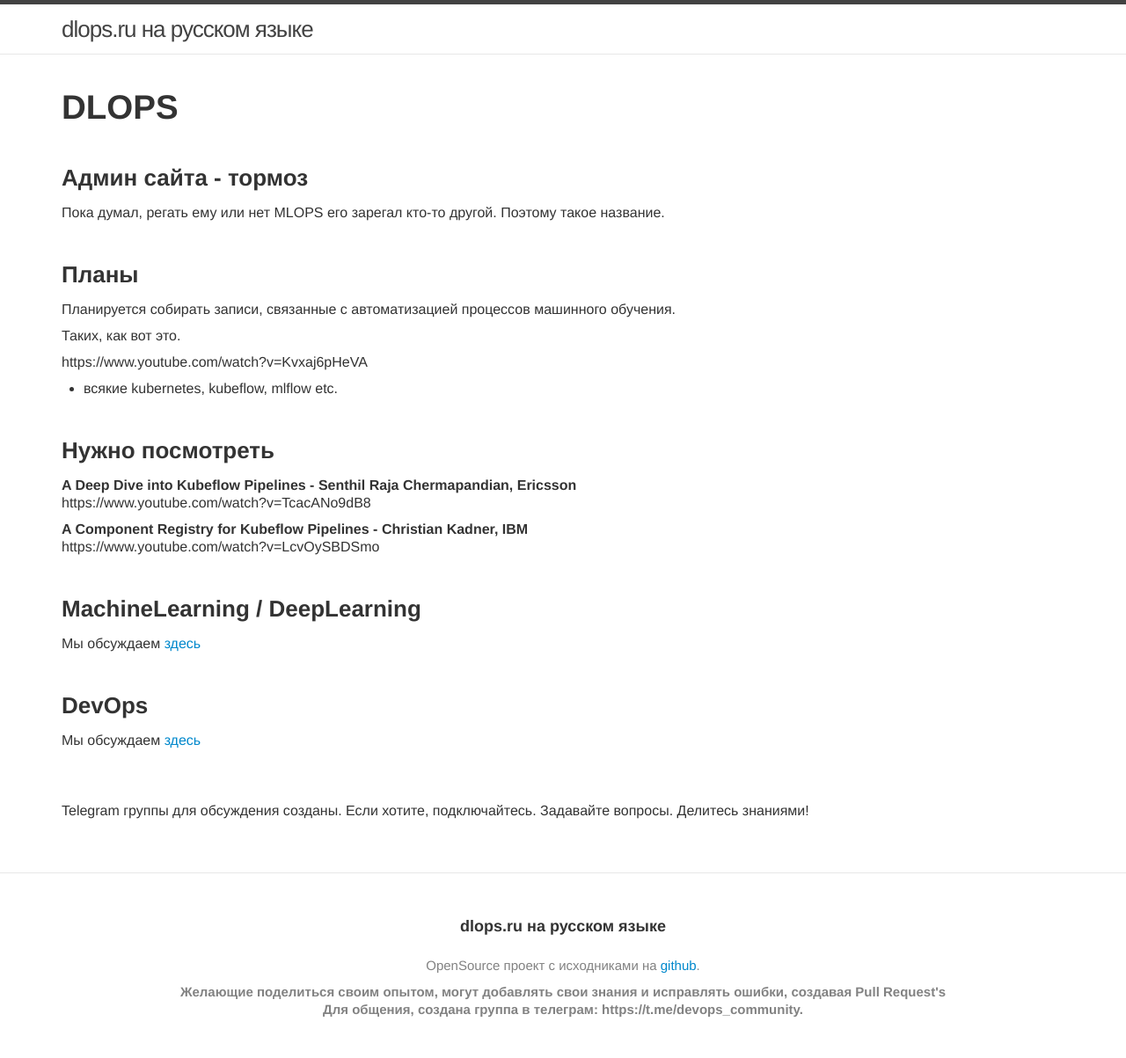
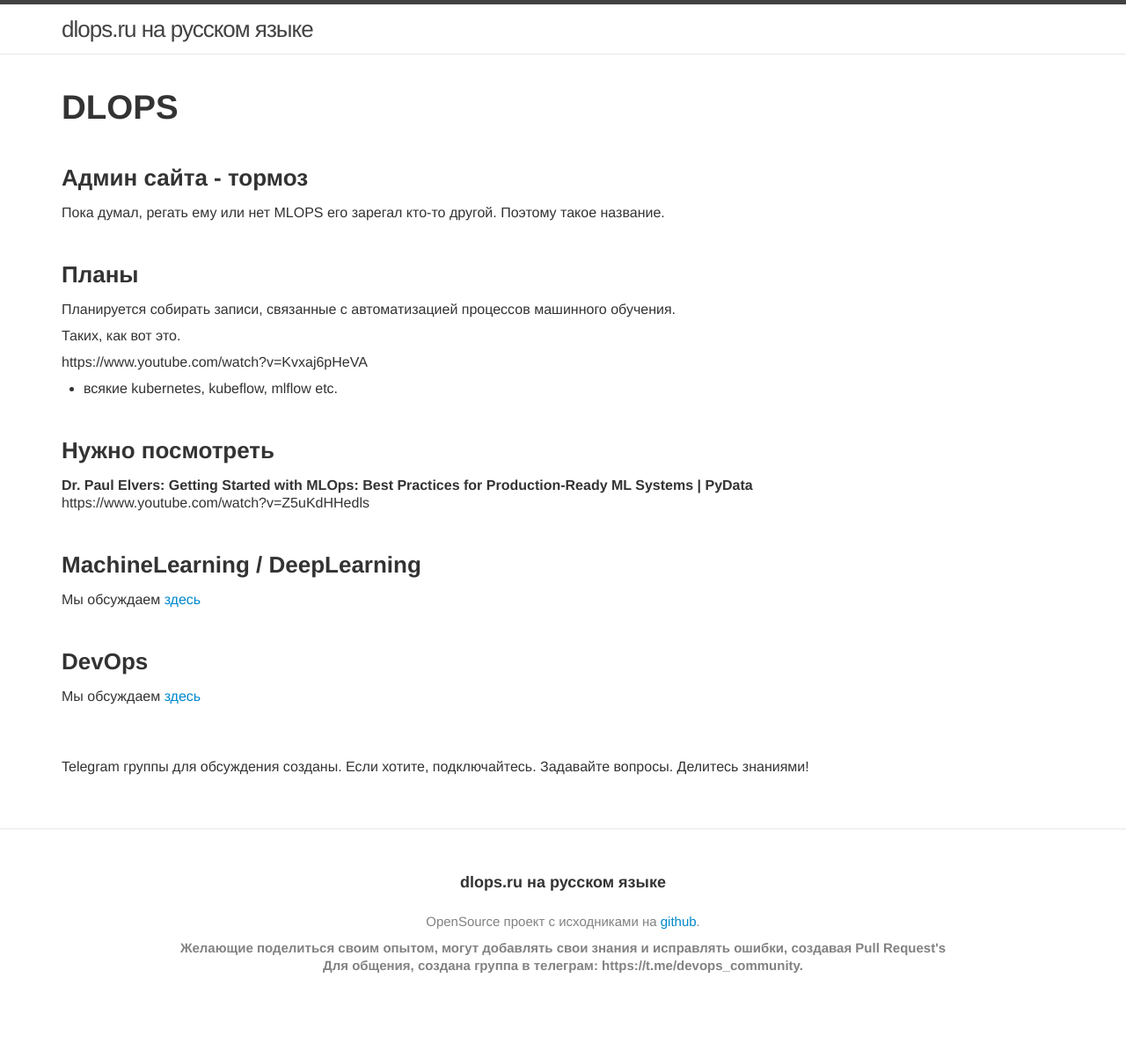
Before and after one commit to webmakaka/docs.mlops.ru, a Jekyll site: the page built from website/00-index.md, in a window 1280 px wide. Shown: the whole page at 88% size. Built offline with Jekyll 4.4.1, drawn with Linux system fonts in a browser that asks for light colours; after the commit the page ends 1153 px from its top, so only the background shows below that.

Commit message:
Update 00-index.md

```diff
--- a/website/00-index.md
+++ b/website/00-index.md
@@ -29,11 +29,8 @@ https://www.youtube.com/watch?v=Kvxaj6pHeVA
 
 ### Нужно посмотреть
 
-**A Deep Dive into Kubeflow Pipelines - Senthil Raja Chermapandian, Ericsson**
-https://www.youtube.com/watch?v=TcacANo9dB8
-
-**A Component Registry for Kubeflow Pipelines - Christian Kadner, IBM**
-https://www.youtube.com/watch?v=LcvOySBDSmo
+**Dr. Paul Elvers: Getting Started with MLOps: Best Practices for Production-Ready ML Systems | PyData**
+https://www.youtube.com/watch?v=Z5uKdHHedls
 
 <br/>
 
```
